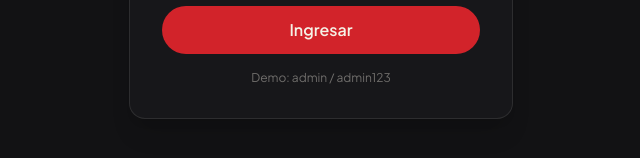
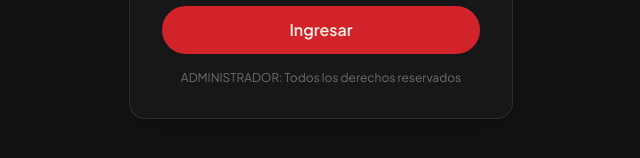
Before and after one commit to INGJohnTorres/OrientalKitchen, a Next.js app in the folder frontend/: page /admin in a window 1280 px wide. Shown: the part 498-656 px from the top of the page, without its empty margins (319-959 px from the left). Built offline with nearby package versions, Linux system fonts and the light colour scheme.

Commit message:
Update page.tsx

```diff
--- a/frontend/app/admin/page.tsx
+++ b/frontend/app/admin/page.tsx
@@ -66,7 +66,7 @@ export default function AdminLoginPage() {
           Ingresar
         </button>
         <p className="mt-4 text-center text-xs text-cream/40">
-          Demo: admin / admin123
+          ADMINISTRADOR: Todos los derechos reservados
         </p>
       </form>
     </main>
```
